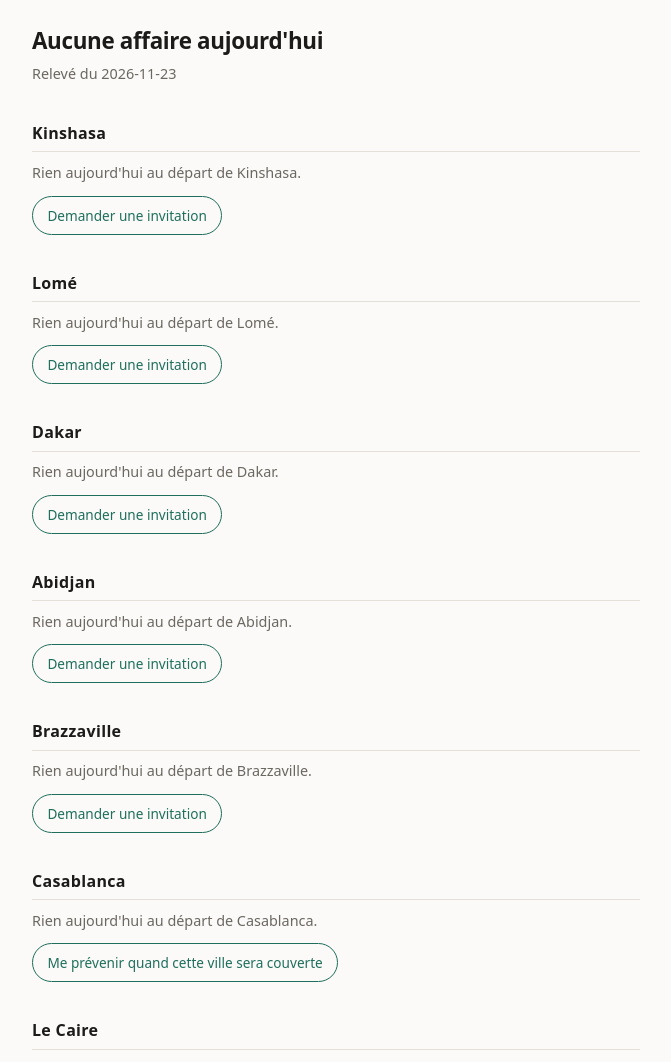
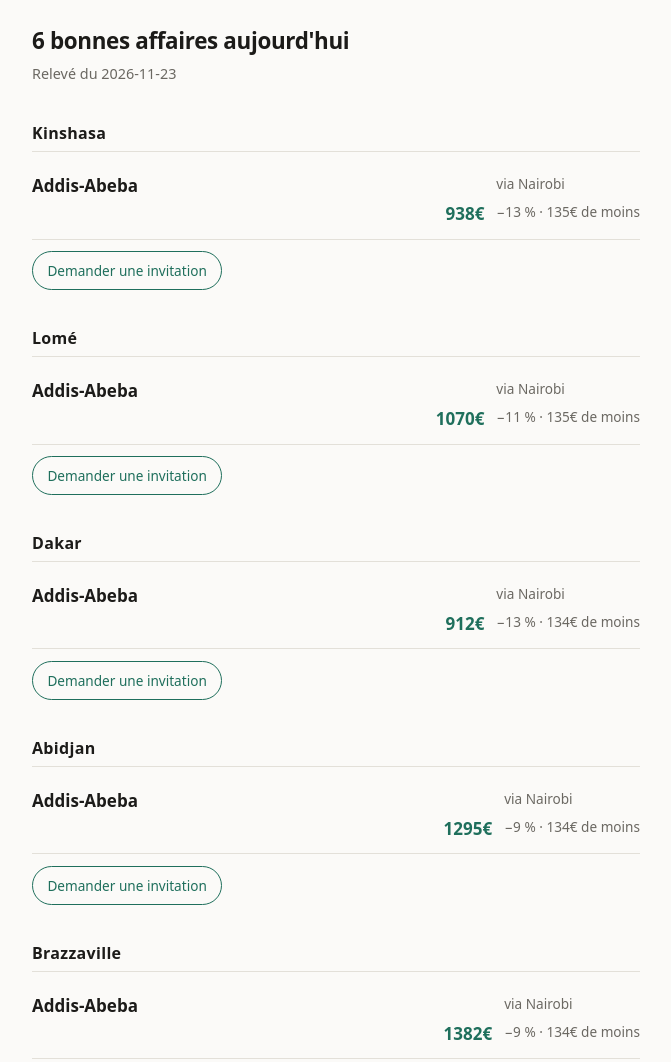
Before and after one commit to bienvenuianniv-ops/hub_deals, a plain HTML site: page index.html in a window 1280 px wide. Shown: the top 1062 px of the page, without its empty margins (304-975 px from the left). Drawn offline with Linux system fonts and the light colour scheme.

Commit message:
page du 20261123-184036

```diff
--- a/index.html
+++ b/index.html
@@ -38,21 +38,21 @@ color:var(--doux);font-size:.85rem}
 </head>
 <body>
 <main>
-<h1>Aucune affaire aujourd'hui</h1>
-<p class="date">Relevé du <time id="releve" datetime="2026-11-23T13:27:11Z">2026-11-23</time></p>
+<h1>6 bonnes affaires aujourd'hui</h1>
+<p class="date">Relevé du <time id="releve" datetime="2026-11-23T18:32:10Z">2026-11-23</time></p>
 <p class="vieux" id="vieux"></p>
-<section><h2>Kinshasa</h2><p class="rien">Rien aujourd'hui au départ de Kinshasa.</p><a class="action" href="https://t.me/ianniv_vols_bot?start=attente_kinshasa">Demander une invitation</a></section>
-<section><h2>Lomé</h2><p class="rien">Rien aujourd'hui au départ de Lomé.</p><a class="action" href="https://t.me/ianniv_vols_bot?start=attente_lome">Demander une invitation</a></section>
-<section><h2>Dakar</h2><p class="rien">Rien aujourd'hui au départ de Dakar.</p><a class="action" href="https://t.me/ianniv_vols_bot?start=attente_dakar">Demander une invitation</a></section>
-<section><h2>Abidjan</h2><p class="rien">Rien aujourd'hui au départ de Abidjan.</p><a class="action" href="https://t.me/ianniv_vols_bot?start=attente_abidjan">Demander une invitation</a></section>
-<section><h2>Brazzaville</h2><p class="rien">Rien aujourd'hui au départ de Brazzaville.</p><a class="action" href="https://t.me/ianniv_vols_bot?start=attente_brazzaville">Demander une invitation</a></section>
+<section><h2>Kinshasa</h2><ul class="affaires"><li class="affaire"><a href="https://aviasales.tpk.ro/gbywDu0F" rel="nofollow sponsored"><span class="dest">Addis-Abeba</span><span class="trajet">via Nairobi</span><span class="prix">938€</span><span class="gain">−13 % · 135€ de moins</span></a></li></ul><a class="action" href="https://t.me/ianniv_vols_bot?start=attente_kinshasa">Demander une invitation</a></section>
+<section><h2>Lomé</h2><ul class="affaires"><li class="affaire"><a href="https://aviasales.tpk.ro/msL86iIY" rel="nofollow sponsored"><span class="dest">Addis-Abeba</span><span class="trajet">via Nairobi</span><span class="prix">1070€</span><span class="gain">−11 % · 135€ de moins</span></a></li></ul><a class="action" href="https://t.me/ianniv_vols_bot?start=attente_lome">Demander une invitation</a></section>
+<section><h2>Dakar</h2><ul class="affaires"><li class="affaire"><a href="https://aviasales.tpk.ro/SGd5LES4" rel="nofollow sponsored"><span class="dest">Addis-Abeba</span><span class="trajet">via Nairobi</span><span class="prix">912€</span><span class="gain">−13 % · 134€ de moins</span></a></li></ul><a class="action" href="https://t.me/ianniv_vols_bot?start=attente_dakar">Demander une invitation</a></section>
+<section><h2>Abidjan</h2><ul class="affaires"><li class="affaire"><a href="https://aviasales.tpk.ro/tzpjoBOW" rel="nofollow sponsored"><span class="dest">Addis-Abeba</span><span class="trajet">via Nairobi</span><span class="prix">1295€</span><span class="gain">−9 % · 134€ de moins</span></a></li></ul><a class="action" href="https://t.me/ianniv_vols_bot?start=attente_abidjan">Demander une invitation</a></section>
+<section><h2>Brazzaville</h2><ul class="affaires"><li class="affaire"><a href="https://aviasales.tpk.ro/p5QCKpLA" rel="nofollow sponsored"><span class="dest">Addis-Abeba</span><span class="trajet">via Nairobi</span><span class="prix">1382€</span><span class="gain">−9 % · 134€ de moins</span></a></li></ul><a class="action" href="https://t.me/ianniv_vols_bot?start=attente_brazzaville">Demander une invitation</a></section>
 <section><h2>Casablanca</h2><p class="rien">Rien aujourd'hui au départ de Casablanca.</p><a class="action" href="https://t.me/ianniv_vols_bot?start=attente_casablanca">Me prévenir quand cette ville sera couverte</a></section>
 <section><h2>Le Caire</h2><p class="rien">Rien aujourd'hui au départ de Le Caire.</p><a class="action" href="https://t.me/ianniv_vols_bot?start=attente_le_caire">Me prévenir quand cette ville sera couverte</a></section>
 <section><h2>Istanbul</h2><p class="rien">Rien aujourd'hui au départ de Istanbul.</p><a class="action" href="https://t.me/ianniv_vols_bot?start=attente_istanbul">Me prévenir quand cette ville sera couverte</a></section>
 <section><h2>Lagos</h2><p class="rien">Rien aujourd'hui au départ de Lagos.</p><a class="action" href="https://t.me/ianniv_vols_bot?start=attente_lagos">Me prévenir quand cette ville sera couverte</a></section>
 <section><h2>Addis-Abeba</h2><p class="rien">Rien aujourd'hui au départ de Addis-Abeba.</p><a class="action" href="https://t.me/ianniv_vols_bot?start=attente_addis_abeba">Me prévenir quand cette ville sera couverte</a></section>
 <section><h2>Paris</h2><p class="rien">Rien aujourd'hui au départ de Paris.</p><a class="action" href="https://t.me/ianniv_vols_bot?start=attente_paris">Me prévenir quand cette ville sera couverte</a></section>
-<section><h2>Nairobi</h2><p class="rien">Rien aujourd'hui au départ de Nairobi.</p><a class="action" href="https://t.me/ianniv_vols_bot?start=attente_nairobi">Me prévenir quand cette ville sera couverte</a></section>
+<section><h2>Nairobi</h2><ul class="affaires"><li class="affaire"><a href="https://aviasales.tpk.ro/u9TtNHTF" rel="nofollow sponsored"><span class="dest">Addis-Abeba</span><span class="trajet">vol direct</span><span class="prix">412€</span><span class="gain">−24 % · 134€ de moins</span></a></li></ul><a class="action" href="https://t.me/ianniv_vols_bot?start=attente_nairobi">Me prévenir quand cette ville sera couverte</a></section>
 <section><h2>Johannesburg</h2><p class="rien">Rien aujourd'hui au départ de Johannesburg.</p><a class="action" href="https://t.me/ianniv_vols_bot?start=attente_johannesburg">Me prévenir quand cette ville sera couverte</a></section>
 <p class="pied">Prix repéré aujourd&#x27;hui, il peut avoir changé : vérifie avant de réserver.</p>
 </main>
```
